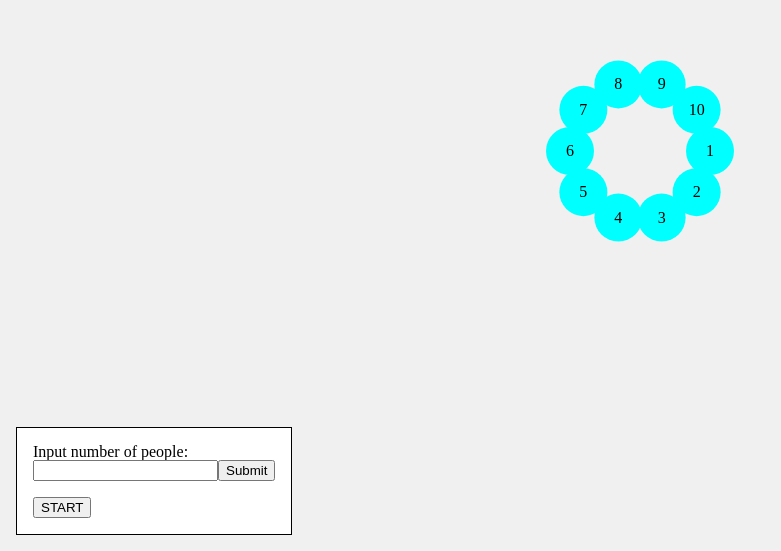
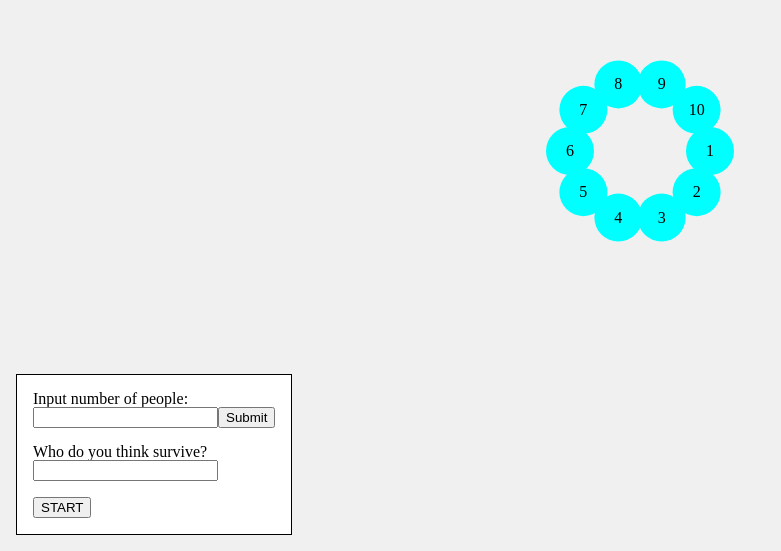
Before and after one commit to ferzos/josephus, a React (Vite) app: page / in a window 1280 px wide. Shown: the part 249-800 px from the top of the page, without its empty margins (0-781 px from the left). Built offline with nearby package versions, Linux system fonts and the light colour scheme.

Commit message:
feat(hooks): Add Check Answer Flow (#2)
- Add user's survivor index answer
- Show alert if it's correct or not
- Refactor `FormInput` to `FormSubmit`
- Create `FormNumberChange`
- Reduce timeout sequence from `1000` --> `500`

```diff
--- a/src/App.tsx
+++ b/src/App.tsx
@@ -1,12 +1,13 @@
-import { useMemo, useState } from 'react';
+import { ComponentProps, useMemo, useState } from 'react';
 
 import './styles/reset.css';
 import './App.css';
-import Form from './components/Form/Form';
+import { FormNumberChange, FormSubmit } from './components/Form';
 import CircleArea from './components/CircleArea/CircleArea';
 import PeoplePawn from './components/People/People';
 import KillerInput from './components/KillerInput/KillerInput';
 import { useDeadSequence } from './hooks/useDeadSequence';
+import { useCheckAnswer } from './hooks/useCheckAnswer';
 
 const MAX_RADIUS_RATIO = 7;
 const RADIUS_RATIO = 13;
@@ -17,6 +18,11 @@ function App() {
   const [numberOfPeople, setNumberOfPeople] = useState(
     DEFAULT_NUMBER_OF_PEOPLE,
   );
+  const { setFinalKillerAnswer, survivorIndexInputRef } = useCheckAnswer({
+    isAllDead:
+      deadSequence.length > 0
+      && deadSequence.every((deadSequenceItem) => deadSequenceItem.hasShownDead),
+  });
 
   const maxRadius = numberOfPeople * MAX_RADIUS_RATIO;
   const radiusOfPeople = numberOfPeople * RADIUS_RATIO;
@@ -43,18 +49,34 @@ function App() {
     setDeadSequence([]);
   };
 
+  const handleStartKill: ComponentProps<typeof KillerInput>['onSubmit'] = ({
+    theDeads,
+    finalKiller,
+  }) => {
+    setDeadSequence(theDeads);
+    setFinalKillerAnswer(finalKiller);
+  };
+
   return (
     <div className="container">
       <div className="formCenter">
-        <Form
+        <FormSubmit
           label="Input number of people:"
           onSubmit={handleInputNumberOfPeople}
         />
         <br />
+        <FormNumberChange
+          ref={survivorIndexInputRef}
+          label="Who do you think survive?"
+          id="survivorIndex"
+        />
+        <br />
+        <br />
         <KillerInput
           numberOfPeople={numberOfPeople}
-          onSubmit={setDeadSequence}
+          onSubmit={handleStartKill}
         />
+        <br />
       </div>
 
       <CircleArea>
--- /dev/null
+++ b/src/components/Form/FormNumberChange.tsx
@@ -0,0 +1,37 @@
+import { forwardRef, useImperativeHandle, useState } from 'react';
+
+interface Props {
+  id: string;
+  label: string;
+}
+
+export interface FormNumberChangeHandler {
+  getNumberInput: () => number | undefined;
+}
+
+// eslint-disable-next-line react/display-name
+const FormNumberChange = forwardRef<FormNumberChangeHandler, Props>(
+  (props, ref) => {
+    const { id, label } = props;
+
+    const [numberInput, setNumberInput] = useState<number>();
+
+    useImperativeHandle(ref, () => ({
+      getNumberInput: () => numberInput,
+    }));
+
+    return (
+      <>
+        <label htmlFor="numberInput">{label}</label>
+        <br />
+        <input
+          id={`${id}-numberChange`}
+          type="number"
+          onChange={(e) => setNumberInput(Number(e.target.value))}
+        />
+      </>
+    );
+  },
+);
+
+export default FormNumberChange;
--- a/src/components/Form/Form.tsx
+++ b/src/components/Form/FormSubmit.tsx
@@ -23,9 +23,9 @@ function Form(props: Props) {
       <label htmlFor="numberInput">{label}</label>
       <br />
       <input
+        id="numberInput"
         type="number"
         name="numberInput"
-        id="numberInput"
         onChange={(e) => setNumberInput(Number(e.target.value))}
       />
       <button onClick={handleSubmit} type="button">
--- /dev/null
+++ b/src/components/Form/index.ts
@@ -0,0 +1,2 @@
+export { default as FormSubmit } from './FormSubmit';
+export { default as FormNumberChange } from './FormNumberChange';
--- a/src/components/KillerInput/KillerInput.tsx
+++ b/src/components/KillerInput/KillerInput.tsx
@@ -2,12 +2,13 @@ import { useKillRotation } from '../../hooks/useKillRotation';
 
 interface Props {
   numberOfPeople: number;
-  onSubmit: (
+  onSubmit: (params: {
     theDeads: Array<{
       index: number;
       hasShownDead: boolean;
-    }>
-  ) => void;
+    }>;
+    finalKiller: number;
+  }) => void;
 }
 
 function KillerInput(props: Props) {
@@ -18,11 +19,15 @@ function KillerInput(props: Props) {
   });
 
   const handleStartsTheKillRotation = () => {
-    const theDeads = createKillRotation(0);
+    const { theDeads, finalKiller } = createKillRotation(0);
 
-    onSubmit(
-      theDeads.map((theDead) => ({ index: theDead, hasShownDead: false })),
-    );
+    onSubmit({
+      theDeads: theDeads.map((theDead) => ({
+        index: theDead,
+        hasShownDead: false,
+      })),
+      finalKiller,
+    });
   };
 
   return (
--- /dev/null
+++ b/src/hooks/useCheckAnswer.ts
@@ -0,0 +1,29 @@
+import { useEffect, useRef, useState } from 'react';
+import { FormNumberChangeHandler } from '../components/Form/FormNumberChange';
+
+interface Params {
+  isAllDead: boolean;
+}
+
+export const useCheckAnswer = (params: Params) => {
+  const { isAllDead } = params;
+  const survivorIndexInputRef = useRef<FormNumberChangeHandler>(null);
+  const [finalKillerAnswer, setFinalKillerAnswer] = useState<number>();
+
+  useEffect(() => {
+    if (isAllDead) {
+      const userAnswer = Number(survivorIndexInputRef.current?.getNumberInput()) - 1;
+      const isAnswerCorrect = finalKillerAnswer === userAnswer;
+      if (isAnswerCorrect) {
+        setTimeout(() => alert('correct'), 500);
+      } else {
+        setTimeout(() => alert('wrong'), 500);
+      }
+    }
+  }, [finalKillerAnswer, isAllDead]);
+
+  return {
+    setFinalKillerAnswer,
+    survivorIndexInputRef,
+  };
+};
--- a/src/hooks/useDeadSequence.ts
+++ b/src/hooks/useDeadSequence.ts
@@ -21,7 +21,7 @@ export const useDeadSequence = () => {
                 ? true
                 : deadSequenceItem.hasShownDead,
       }))),
-      1000,
+      500,
     );
   }, [deadSequence]);
 
--- a/src/hooks/useKillRotation.ts
+++ b/src/hooks/useKillRotation.ts
@@ -28,7 +28,7 @@ export const useKillRotation = (params: Params) => {
       theDeads.push(killed);
     }
 
-    return theDeads;
+    return { theDeads, finalKiller: killer };
   };
 
   return {
```
Also changed, not shown: 1 other file (tests, documents, lock files or other folders).
